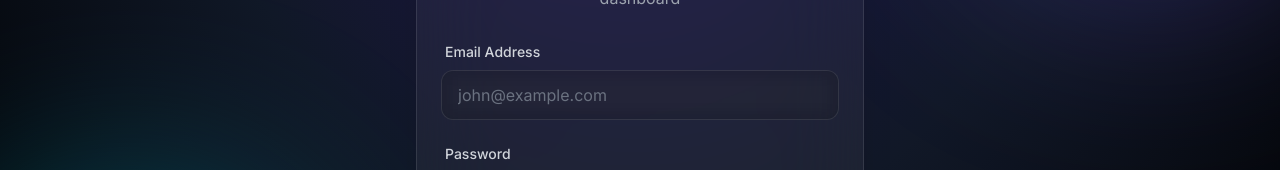
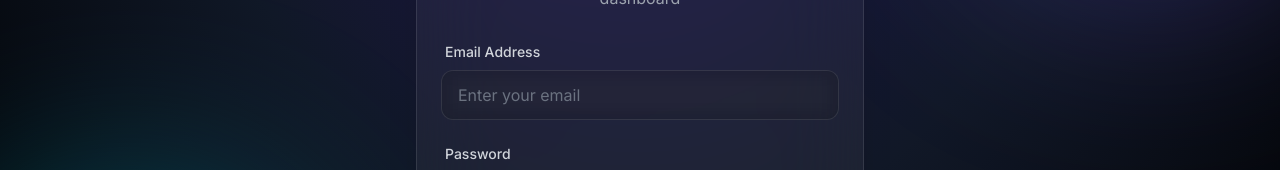
Before and after one commit to SamJXdev/ETFF, a React (Vite) app: page /#/login in a window 1280 px wide. Shown: the part 311-481 px from the top of the page. Built offline with nearby package versions, Linux system fonts and the light colour scheme.

Commit message:
changes made

```diff
--- a/pages/Auth.tsx
+++ b/pages/Auth.tsx
@@ -58,7 +58,7 @@ export const Login = () => {
           <GlassInput
             label="Email Address"
             type="email"
-            placeholder="john@example.com"
+            placeholder="Enter your email"
             value={email}
             onChange={(e) => setEmail(e.target.value)}
             required
```
